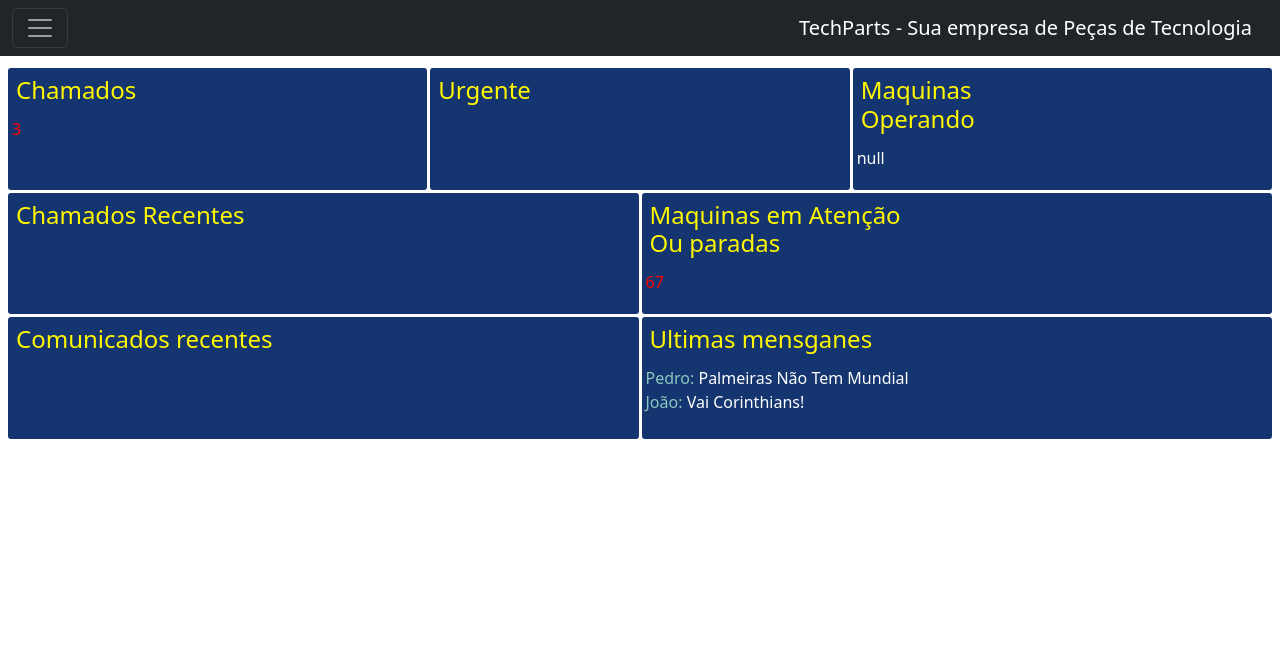
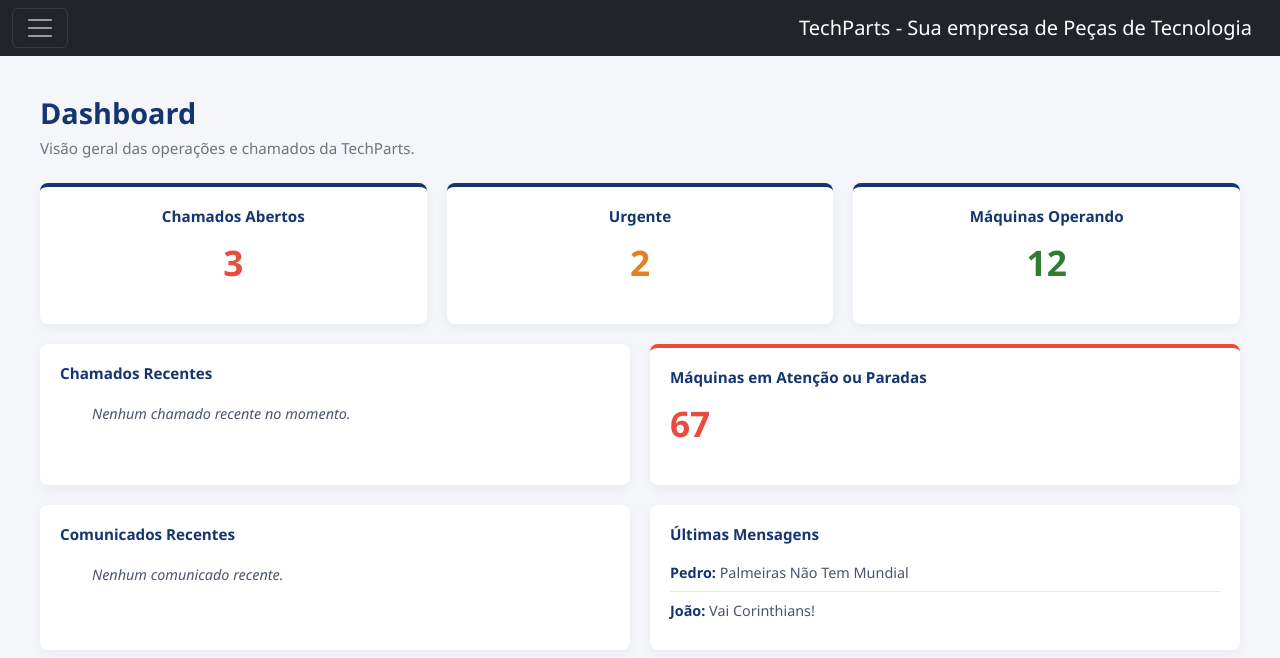
Before and after one commit to pehedemacedo/TechParts-IdeasChallangeSenai, a plain HTML site: page TechParts/pages/dashboard.html in a window 1280 px wide. Drawn offline with nearby package versions, Linux system fonts and the light colour scheme.

Commit message:
mexi uns ngc ai, nao lembro oq
to aprendendo a usar o github desktop, não sabia que automaticamente pegava as changes

```diff
--- a/TechParts/assets/css/dashboard.css
+++ b/TechParts/assets/css/dashboard.css
@@ -1,96 +1,157 @@
+* {
+    margin: 0;
+    padding: 0;
+    box-sizing: border-box;
+    font-family: 'Segoe UI', Roboto, Helvetica, Arial, sans-serif;
+}
+
+body {
+    background-color: #f4f6f9;
+    color: #333333;
+}
+
+.navbar {
+    margin-bottom: 0;
+}
+
+.page-header {
+    padding: 40px 40px 0 40px;
+    margin-top: 56px;
+}
+
+.page-header h1 {
+    color: #153570;
+    font-size: 1.8rem;
+    font-weight: 700;
+    margin-bottom: 6px;
+}
+
+.page-header p {
+    color: #6c757d;
+    font-size: 0.95rem;
+    margin-bottom: 24px;
+}
+
 /* Grid */
 .dashboard {
-    margin-top: 60px;
     display: grid;
     grid-template-columns: repeat(6, 1fr);
-    grid-template-rows: repeat(6, 1fr);
-    gap: 3px;
-    padding: 8px;
+    gap: 20px;
+    padding: 0 40px 40px 40px;
 }
 
-.divChamadas {
-    grid-column: span 2 / span 2;
-    grid-row: span 2 / span 2;
-
-
+.dashboard>div {
+    background-color: #ffffff;
+    border-radius: 8px;
+    box-shadow: 0 4px 12px rgba(0, 0, 0, 0.05);
+    padding: 20px;
 }
 
-.divUrgente {
-    grid-column: span 2 / span 2;
-    grid-row: span 2 / span 2;
-    grid-column-start: 3;
+.dashboard h4 {
+    color: #153570;
+    font-size: 0.95rem;
+    font-weight: 600;
+    margin-bottom: 10px;
 }
 
-.divMaqOp {
+/* Cards de indicadores (linha 1 e o card de máquinas em atenção) */
+.stat-card {
     grid-column: span 2 / span 2;
-    grid-row: span 2 / span 2;
-    grid-column-start: 5;
+    text-align: center;
+    border-top: 4px solid #153570;
 }
 
-.divRecentCalls {
+.stat-card.wide {
     grid-column: span 3 / span 3;
-    grid-row: span 2 / span 2;
-    grid-row-start: 3;
+    text-align: left;
+    border-top-color: #e74c3c;
 }
 
-.divMaqAtencao {
-    grid-column: span 3 / span 3;
-    grid-row: span 2 / span 2;
-    grid-column-start: 4;
-    grid-row-start: 3;
+.stat-number {
+    font-size: 2.2rem;
+    font-weight: 700;
+    color: #153570;
 }
 
-.divComunicados {
-    grid-column: span 3 / span 3;
-    grid-row: span 2 / span 2;
-    grid-row-start: 5;
+.stat-number.caution {
+    color: #e74c3c;
 }
 
-.divRecenteMensagens {
-    grid-column: span 3 / span 3;
-    grid-row: span 2 / span 2;
-    grid-column-start: 4;
-    grid-row-start: 5;
+.stat-number.urgent {
+    color: #e67e22;
 }
 
-
-.divLine1 {
-    min-height: 50px;
+.stat-number.success {
+    color: #2e7d32;
 }
 
-.divLine2 {
-    min-height: 70px
+/* Painéis (chamados recentes, comunicados, mensagens) */
+.panel {
+    grid-column: span 3 / span 3;
 }
 
-/* ========= Style =========  */
-
-/* dashboard */
-
-.dashboard > div {
-    background-color: #153570;
-    border-radius: 3px;
-    margin-bottom: px;
-    padding: 4px;
-
+.recent-list {
+    list-style: none;
 }
 
-.dashboard div h4 {
-    color: rgb(255, 247, 0);
-    padding: 4px;
+.recent-list li {
+    padding: 10px 0;
+    border-bottom: 1px solid #e2e8f0;
+    font-size: 0.9rem;
+    color: #4a5568;
 }
 
-.maqOp {
-    color: white;
+.recent-list li:last-child {
+    border-bottom: none;
 }
 
-.cautionText {
-    color: red;
+.empty-state {
+    color: #a0aec0;
+    font-size: 0.85rem;
+    font-style: italic;
 }
 
-.mensagensUser {
-    color: rgb(138, 199, 190);
+.message-item {
+    padding: 8px 0;
+    border-bottom: 1px solid #e2e8f0;
+    font-size: 0.9rem;
 }
 
-.mensagens {
-    color: white
+.message-item:last-child {
+    border-bottom: none;
 }
+
+.message-user {
+    color: #153570;
+    font-weight: 600;
+}
+
+.message-text {
+    color: #4a5568;
+}
+
+@media (max-width: 992px) {
+    .stat-card {
+        grid-column: span 3 / span 3;
+    }
+
+    .stat-card.wide,
+    .panel {
+        grid-column: span 6 / span 6;
+    }
+}
+
+@media (max-width: 576px) {
+    .page-header {
+        padding: 20px 20px 0 20px;
+    }
+
+    .dashboard {
+        padding: 0 20px 20px 20px;
+        gap: 14px;
+    }
+
+    .stat-card {
+        grid-column: span 6 / span 6;
+    }
+}
--- a/TechParts/pages/dashboard.html
+++ b/TechParts/pages/dashboard.html
@@ -5,13 +5,13 @@
     <meta charset="UTF-8">
     <meta name="viewport" content="width=device-width, initial-scale=1.0">
     <title>Dashboard - TechParts</title>
-    <link rel="stylesheet" href="../assets/css/dashboard.css">
     <link href="https://cdn.jsdelivr.net/npm/bootstrap@5.3.8/dist/css/bootstrap.min.css" rel="stylesheet"
         integrity="sha384-sRIl4kxILFvY47J16cr9ZwB07vP4J8+LH7qKQnuqkuIAvNWLzeN8tE5YBujZqJLB" crossorigin="anonymous">
-
+    <link rel="stylesheet" href="../assets/css/dashboard.css">
 </head>
 
 <body>
+    <header>
         <nav class="navbar navbar-dark bg-dark fixed-top">
             <div class="container-fluid">
                 <button class="navbar-toggler" type="button" data-bs-toggle="offcanvas"
@@ -19,7 +19,8 @@
                     aria-label="Toggle navigation">
                     <span class="navbar-toggler-icon"></span>
                 </button>
-            <a class="navbar-brand" href="/pages/dashboard.html">TechParts - Sua empresa de Peças de Tecnologia</a>
+                <a class="navbar-brand" href="./dashboard.html">TechParts - Sua empresa de Peças de
+                    Tecnologia</a>
 
                 <div class="offcanvas offcanvas-start text-bg-dark" tabindex="-1" id="offcanvasDarkNavbar"
                     aria-labelledby="offcanvasDarkNavbarLabel">
@@ -31,17 +32,16 @@
                     <div class="offcanvas-body">
                         <ul class="navbar-nav justify-content-end flex-grow-1 pe-3">
                             <li class="nav-item">
-                            <a class="nav-link active" aria-current="page" href="/pages/dashboard.html">Início</a>
+                                <a class="nav-link active" aria-current="page" href="./dashboard.html">Início</a>
                             </li>
                             <li class="nav-item">
-                            <a class="nav-link" href="/pages/chamadas.html">Chamadas</a>
+                                <a class="nav-link" href="./chamadas.html">Chamadas</a>
                             </li>
                             <li class="nav-item">
-                            <a class="nav-link" href="/pages/kanban.html">Kanban</a>
+                                <a class="nav-link" href="./kanban.html">Kanban</a>
                             </li>
-
                             <li class="nav-item">
-                            <a class="nav-link" href="/pages/mensagens.html">Mensagens</a>
+                                <a class="nav-link" href="./mensagens.html">Mensagens</a>
                             </li>
                             <li class="nav-item dropdown">
                                 <a class="nav-link dropdown-toggle" href="#" role="button" data-bs-toggle="dropdown"
@@ -49,12 +49,13 @@
                                     Conta
                                 </a>
                                 <ul class="dropdown-menu dropdown-menu-dark">
-                                <li><a class="dropdown-item" href="/index.html">Cadastro</a></li>
-                                <li><a class="dropdown-item" href="/pages/configurações.html">Configurações</a></li>
+                                    <li><a class="dropdown-item" href="../index.html">Cadastro</a></li>
+                                    <li><a class="dropdown-item" href="./pages/configurações.html">Configurações</a>
+                                    </li>
                                     <li>
                                         <hr class="dropdown-divider">
                                     </li>
-                                <li><a class="dropdown-item" href="/index.html">Sair</a></li>
+                                    <li><a class="dropdown-item" href="../index.html">Sair</a></li>
                                 </ul>
                             </li>
                         </ul>
@@ -62,52 +63,68 @@
                 </div>
             </div>
         </nav>
+    </header>
 
 
-    <div class="dashboard">
-        <!-- Linha 1 -->
-        <div class="divChamadas ">
-            <h4>Chamados</h4>
-            <p class="cautionText">3</p>
+
+
+    <div class="page-header">
+        <h1>Dashboard</h1>
+        <p>Visão geral das operações e chamados da TechParts.</p>
     </div>
 
-        <div class="divUrgente ">
+    <div class="dashboard">
+        <!-- Linha 1: indicadores -->
+        <div class="stat-card">
+            <h4>Chamados Abertos</h4>
+            <p class="stat-number caution">3</p>
+        </div>
+
+        <div class="stat-card">
             <h4>Urgente</h4>
+            <p class="stat-number urgent">2</p>
+        </div>
 
-        </div>
-        <div class="divMaqOp">
-            <h4>Maquinas <br> Operando</h4>
-            <p class="maqOp">null</p>
+        <div class="stat-card">
+            <h4>Máquinas Operando</h4>
+            <p class="stat-number success">12</p>
         </div>
 
         <!-- Linha 2 -->
-        <div class="divRecentCalls">
+        <div class="panel">
             <h4>Chamados Recentes</h4>
+            <ul class="recent-list">
+                <li class="empty-state">Nenhum chamado recente no momento.</li>
+            </ul>
         </div>
 
-
-        <div class="divMaqAtencao">
-            <h4>Maquinas em Atenção <br>
-                Ou paradas</h4>
-
-            <p class="cautionText">67</p>
-
+        <div class="stat-card wide">
+            <h4>Máquinas em Atenção ou Paradas</h4>
+            <p class="stat-number caution">67</p>
         </div>
 
         <!-- Linha 3 -->
-        <div class="divComunicados">
-            <h4>Comunicados recentes</h4>
+        <div class="panel">
+            <h4>Comunicados Recentes</h4>
+            <ul class="recent-list">
+                <li class="empty-state">Nenhum comunicado recente.</li>
+            </ul>
         </div>
-        <div class="divRecenteMensagens">
-            <h4>Ultimas mensganes</h4>
-            <div>
-                <span class="mensagensUser">Pedro: </span><span class="mensagens">Palmeiras Não Tem Mundial</span>
-                <br>
-                <span class="mensagensUser">João: </span><span class="mensagens">Vai Corinthians!</span>
+
+        <div class="panel">
+            <h4>Últimas Mensagens</h4>
+            <div class="message-list">
+                <div class="message-item">
+                    <span class="message-user">Pedro:</span>
+                    <span class="message-text">Palmeiras Não Tem Mundial</span>
+                </div>
+                <div class="message-item">
+                    <span class="message-user">João:</span>
+                    <span class="message-text">Vai Corinthians!</span>
                 </div>
             </div>
         </div>
-
+    </div>
 
     <script src="https://cdn.jsdelivr.net/npm/bootstrap@5.3.8/dist/js/bootstrap.bundle.min.js"
         integrity="sha384-FKyoEForCGlyvwx9Hj09JcYn3nv7wiPVlz7YYwJrWVcXK/BmnVDxM+D2scQbITxI"
```
Also changed, not shown: TechParts/pages/chamadas.html (+10 -9 lines), TechParts/pages/kanban.html (+2 -2 lines). Lines whose indentation alone changed are shown as unchanged.
